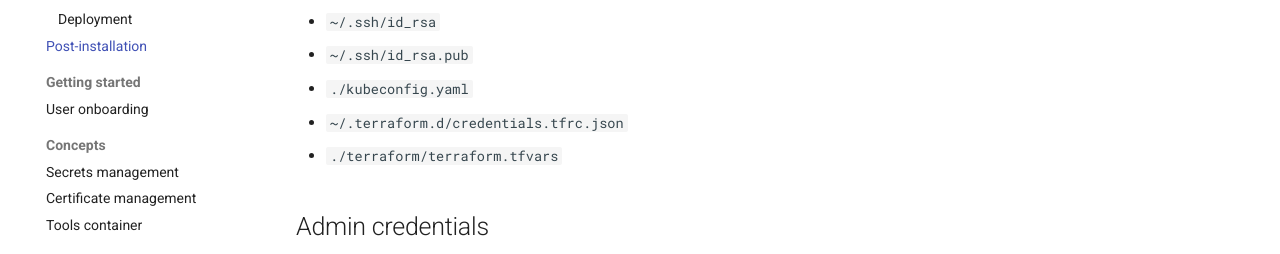
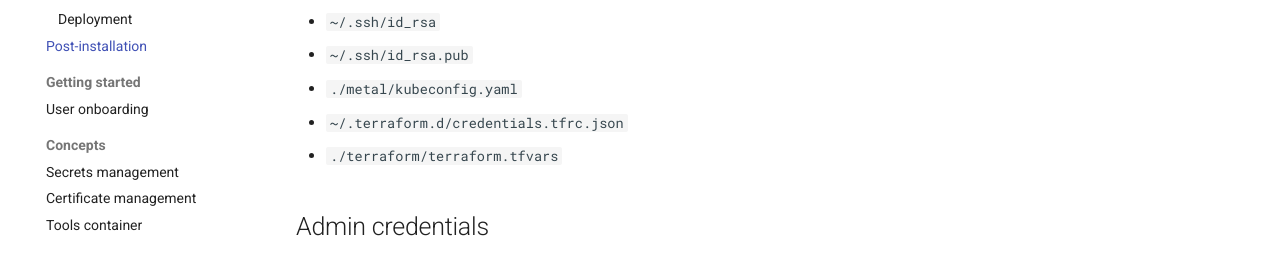
Before and after one commit to fullstackjam/k8s-gitops, an MkDocs documentation site: the page built from docs/installation/post-installation.md, in a window 1280 px wide and 900 px high. Shown: the part 289-543 px from the top of the window. Built offline with MkDocs 1.6.1 and Material for MkDocs 9.7.7, drawn with Linux system fonts in a browser that asks for light colours; comment, search, counter and statistics services are not loaded.

Commit message:
chore: Update KUBECONFIG paths to use 'metal' directory in Makefile and scripts

```diff
--- a/docs/installation/post-installation.md
+++ b/docs/installation/post-installation.md
@@ -6,7 +6,7 @@ Save the following files to a safe location like a password manager (if you're u
 
 - `~/.ssh/id_rsa`
 - `~/.ssh/id_rsa.pub`
-- `./kubeconfig.yaml`
+- `./metal/kubeconfig.yaml`
 - `~/.terraform.d/credentials.tfrc.json`
 - `./terraform/terraform.tfvars`
 
```
Also changed, not shown: 5 other files.
